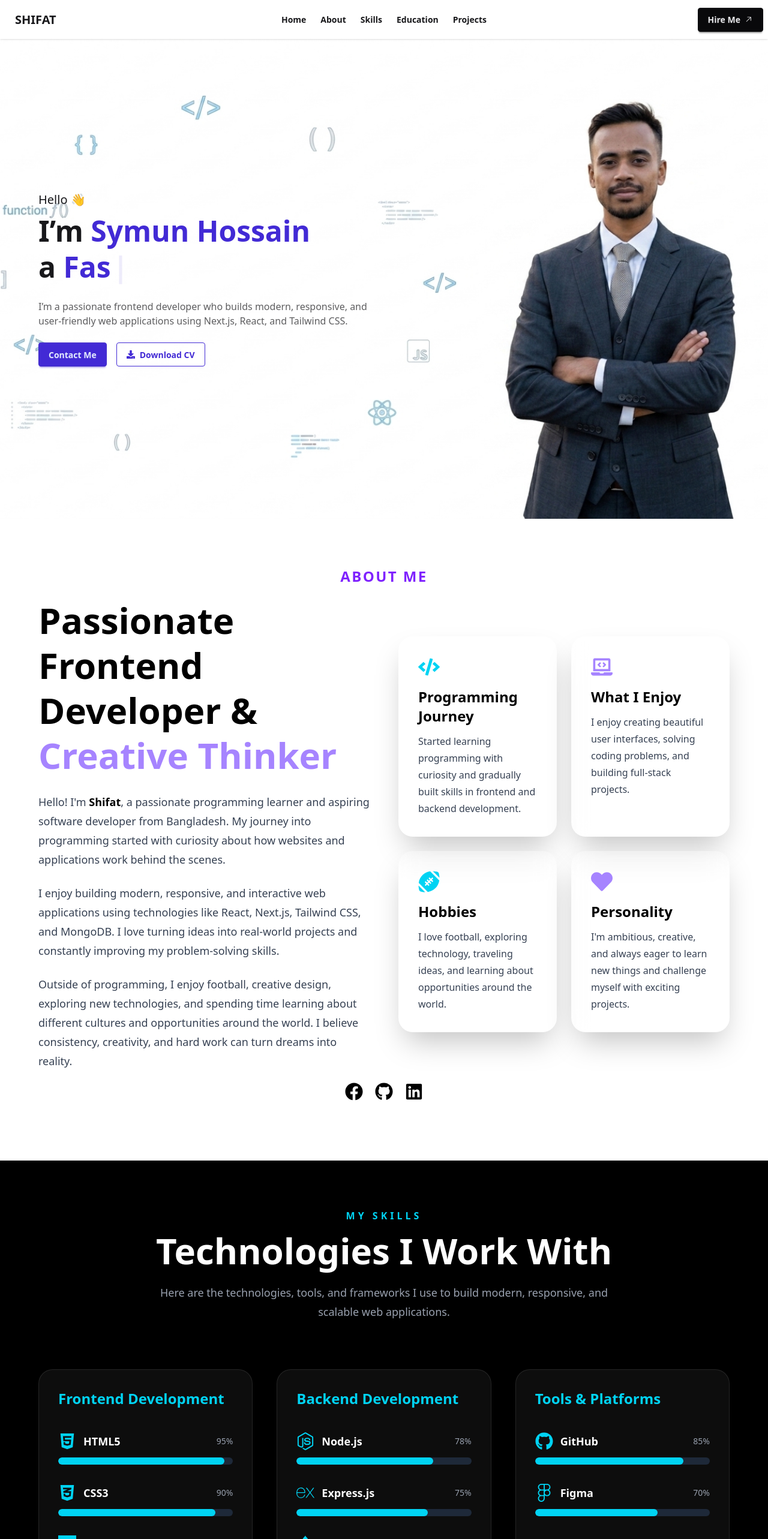
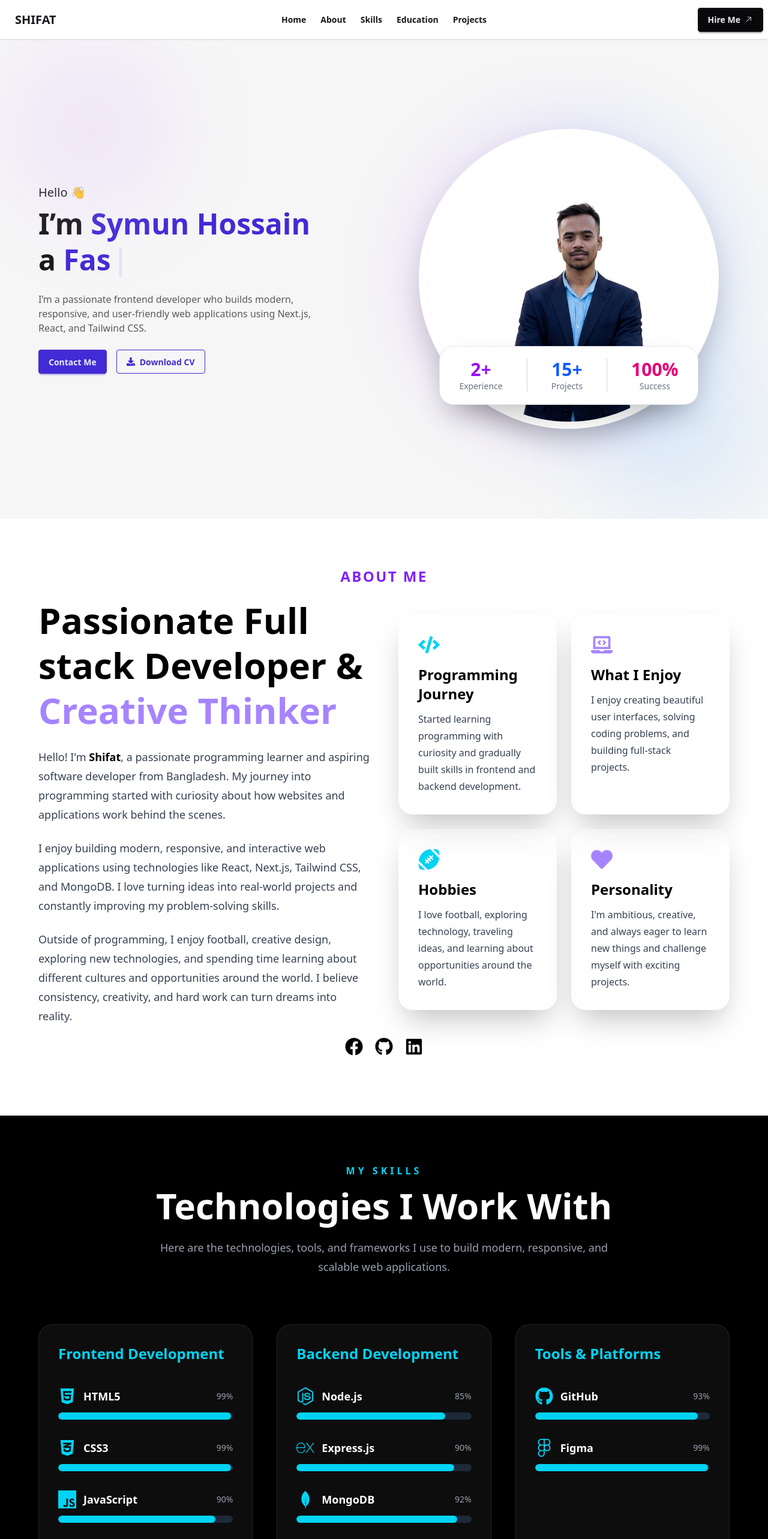
Before and after one commit to Symun-Hossain-Shifat/My-Portofolio-With-NextJS, a Next.js app: page / in a window 1280 px wide. Shown: the top 2566 px of the page at 60% size. Built offline with nearby package versions, Linux system fonts and the light colour scheme.

Commit message:
banner updated

```diff
--- a/src/app/components/about.jsx
+++ b/src/app/components/about.jsx
@@ -34,7 +34,7 @@ export default function Aboutpage () {
         >
 
           <h2 className="text-4xl md:text-6xl font-bold leading-tight mb-6">
-            Passionate Frontend Developer &
+            Passionate Full stack Developer &
             <span className="text-violet-400"> Creative Thinker</span>
           </h2>
 
--- a/src/app/components/navbar.jsx
+++ b/src/app/components/navbar.jsx
@@ -1,26 +1,37 @@
 "use client";
 
-import { FaDownload } from "react-icons/fa";
-import Heropage from "./hero";
+import Image from "next/image";
+import saymon from '@/asset/saymon.png'
+import { motion } from "framer-motion";
+
 import { Typewriter } from "react-simple-typewriter";
 import Link from "next/link";
-import banner from '@/asset/banner.png'
-import manpic from '@/asset/shifat2.png'
+import { FaDownload } from "react-icons/fa";
 
-export default function Navbarpage  () {
+export default function HeroSection() {
   return (
-    <>
-<Heropage></Heropage>
+    <section className="min-h-screen bg-[#f6f6f6] overflow-hidden flex items-center relative">
+
+      {/* Background Blur */}
+      <div className="absolute top-0 left-0 w-[300px] h-[300px] bg-purple-300 rounded-full blur-3xl opacity-20"></div>
+
+      <div className="absolute bottom-0 right-0 w-[300px] h-[300px] bg-blue-300 rounded-full blur-3xl opacity-20"></div>
+
+      <div className="max-w-7xl mx-auto px-6 lg:px-16 py-16 w-full">
+
+        {/* Main Flex */}
+        <div className="flex flex-col-reverse lg:flex-row items-center justify-between gap-20">
+
+          {/* Left Content */}
+          <motion.div
+            initial={{ opacity: 0, x: -70 }}
+            animate={{ opacity: 1, x: 0 }}
+            transition={{ duration: 0.8 }}
+            className="flex-1 text-center lg:text-left"
+          >
 
 
-    <section id="banner" className={`min-h-screen  bg-cover bg-center flex items-center bg-base-100 px-6 md:px-16 `}
-
-    style={{ backgroundImage: `url(${banner.src})` }} >
-
-
-
-
-      <div className="container mx-auto flex flex-col-reverse lg:flex-row items-center justify-between gap-10">
+      <div className="container  mx-auto flex flex-col-reverse lg:flex-row items-center justify-between gap-10">
 
         {/* Left Content */}
         <div className="text-center lg:text-left max-w-xl">
@@ -75,11 +86,145 @@ export default function Navbarpage  () {
 
         </div>
       </div>
+            {/* Tech Stack */}
+            {/* <div className="mt-14">
+              <h3 className="text-2xl font-bold text-gray-800 mb-7">
+                Tech Stack
+              </h3>
 
+              <div className="flex flex-wrap justify-center lg:justify-start gap-5">
 
+                {[
+                  {
+                    icon: (
+                      <FaHtml5 className="text-orange-500 text-4xl" />
+                    ),
+                    name: "HTML5",
+                  },
+                  {
+                    icon: (
+                      <FaCss3Alt className="text-blue-500 text-4xl" />
+                    ),
+                    name: "CSS3",
+                  },
+                  {
+                    icon: (
+                      <SiJavascript className="text-yellow-400 text-4xl" />
+                    ),
+                    name: "JavaScript",
+                  },
+                  {
+                    icon: (
+                      <FaReact className="text-cyan-400 text-4xl" />
+                    ),
+                    name: "React",
+                  },
+                  {
+                    icon: (
+                      <SiNextdotjs className="text-black text-4xl" />
+                    ),
+                    name: "Next.js",
+                  },
+                  {
+                    icon: (
+                      <SiTailwindcss className="text-sky-400 text-4xl" />
+                    ),
+                    name: "Tailwind",
+                  },
+                  {
+                    icon: (
+                      <FaNodeJs className="text-green-600 text-4xl" />
+                    ),
+                    name: "Node.js",
+                  },
+                  {
+                    icon: (
+                      <SiMongodb className="text-green-500 text-4xl" />
+                    ),
+                    name: "MongoDB",
+                  },
+                  {
+                    icon: (
+                      <FaGithub className="text-black text-4xl" />
+                    ),
+                    name: "GitHub",
+                  },
+                ].map((tech, index) => (
+                  <div
+                    key={index}
+                    className="bg-white border border-gray-200 shadow-lg rounded-2xl p-5 hover:-translate-y-2 hover:shadow-2xl duration-300 flex flex-col items-center w-[100px]"
+                  >
+                    {tech.icon}
 
+                    <p className="text-sm font-medium text-gray-700 mt-3">
+                      {tech.name}
+                    </p>
+                  </div>
+                ))}
+              </div>
+            </div> */}
+          </motion.div>
+
+          {/* Right Image */}
+          <motion.div
+            initial={{ opacity: 0, x: 70 }}
+            animate={{ opacity: 1, x: 0 }}
+            transition={{ duration: 0.8 }}
+            className="flex-1 flex justify-center relative"
+          >
+
+            {/* Glow */}
+            <div className="absolute w-[350px] h-[350px] lg:w-[500px] lg:h-[500px] rounded-full bg-gradient-to-r from-purple-400 to-blue-400 blur-3xl opacity-30"></div>
+
+            {/* Circle */}
+            <div className="relative w-[300px] h-[300px] sm:w-[380px] sm:h-[380px] lg:w-[500px] lg:h-[500px] rounded-full border-[12px] border-white shadow-2xl overflow-hidden bg-gradient-to-br from-purple-100 to-blue-100">
+
+              <Image
+                src={saymon}
+                alt="profile"
+                fill
+                className="object-cover hover:scale-105 duration-500"
+                priority
+              />
+            </div>
+
+            {/* Floating Card */}
+            <div className="absolute bottom-0 lg:bottom-10 bg-white shadow-2xl border border-gray-200 rounded-3xl px-8 py-5 flex gap-10">
+
+              <div className="text-center">
+                <h2 className="text-3xl font-bold text-purple-600">
+                  2+
+                </h2>
+                <p className="text-gray-500 text-sm">
+                  Experience
+                </p>
+              </div>
+
+              <div className="w-[1px] bg-gray-300"></div>
+
+              <div className="text-center">
+                <h2 className="text-3xl font-bold text-blue-600">
+                  15+
+                </h2>
+                <p className="text-gray-500 text-sm">
+                  Projects
+                </p>
+              </div>
+
+              <div className="w-[1px] bg-gray-300"></div>
+
+              <div className="text-center">
+                <h2 className="text-3xl font-bold text-pink-600">
+                  100%
+                </h2>
+                <p className="text-gray-500 text-sm">
+                  Success
+                </p>
+              </div>
+            </div>
+          </motion.div>
+        </div>
+      </div>
     </section>
-    </>
-
   );
 }
--- a/src/app/components/skills.jsx
+++ b/src/app/components/skills.jsx
@@ -24,32 +24,32 @@ export default function Skillspage () {
     {
       name: "HTML5",
       icon: <FaHtml5 />,
-      level: "95%",
+      level: "99%",
     },
     {
       name: "CSS3",
       icon: <FaCss3Alt />,
-      level: "90%",
+      level: "99%",
     },
     {
       name: "JavaScript",
       icon: <SiJavascript />,
-      level: "85%",
+      level: "90%",
     },
     {
       name: "React",
       icon: <FaReact />,
-      level: "88%",
+      level: "90%",
     },
     {
       name: "Next.js",
       icon: <SiNextdotjs />,
-      level: "80%",
+      level: "95%",
     },
     {
       name: "Tailwind CSS",
       icon: <SiTailwindcss />,
-      level: "92%",
+      level: "98%",
     },
   ];
 
@@ -57,17 +57,17 @@ export default function Skillspage () {
     {
       name: "Node.js",
       icon: <FaNodeJs />,
-      level: "78%",
+      level: "85%",
     },
     {
       name: "Express.js",
       icon: <SiExpress />,
-      level: "75%",
+      level: "90%",
     },
     {
       name: "MongoDB",
       icon: <SiMongodb />,
-      level: "82%",
+      level: "92%",
     }
   ];
 
@@ -75,12 +75,12 @@ export default function Skillspage () {
     {
       name: "GitHub",
       icon: <FaGithub />,
-      level: "85%",
+      level: "93%",
     },
     {
       name: "Figma",
       icon: <FaFigma />,
-      level: "70%",
+      level: "99%",
     },
   ];
 
--- a/src/app/layout.js
+++ b/src/app/layout.js
@@ -1,7 +1,8 @@
 import { Geist, Geist_Mono } from "next/font/google";
 import "./globals.css";
-import Navbarpage from "./components/navbar";
+
 import Footerpage from "./components/footer";
+import Heropage from "./components/hero";
 
 const geistSans = Geist({
   variable: "--font-geist-sans",
@@ -27,7 +28,7 @@ export default function RootLayout({ children }) {
     >
       <body className="min-h-full flex flex-col">
 
-        <Navbarpage></Navbarpage>
+        <Heropage></Heropage>
 
         <main>  {children} </main>
 
--- a/src/app/page.js
+++ b/src/app/page.js
@@ -5,10 +5,13 @@ import EducationExperience from "./components/education";
 import ProjectsSection from "./components/projects";
 import ServicesComponent from "./components/services";
 import ContactComponent from "./components/contact";
+import HeroSection from "./components/navbar";
+
 
 export default function Home() {
   return (
     <div>
+      <HeroSection></HeroSection>
       <Aboutpage></Aboutpage>
       <Skillspage></Skillspage>
       <ServicesComponent></ServicesComponent>
```
Also changed, not shown: src/asset/banner.png, src/asset/banner2.png (deleted).
